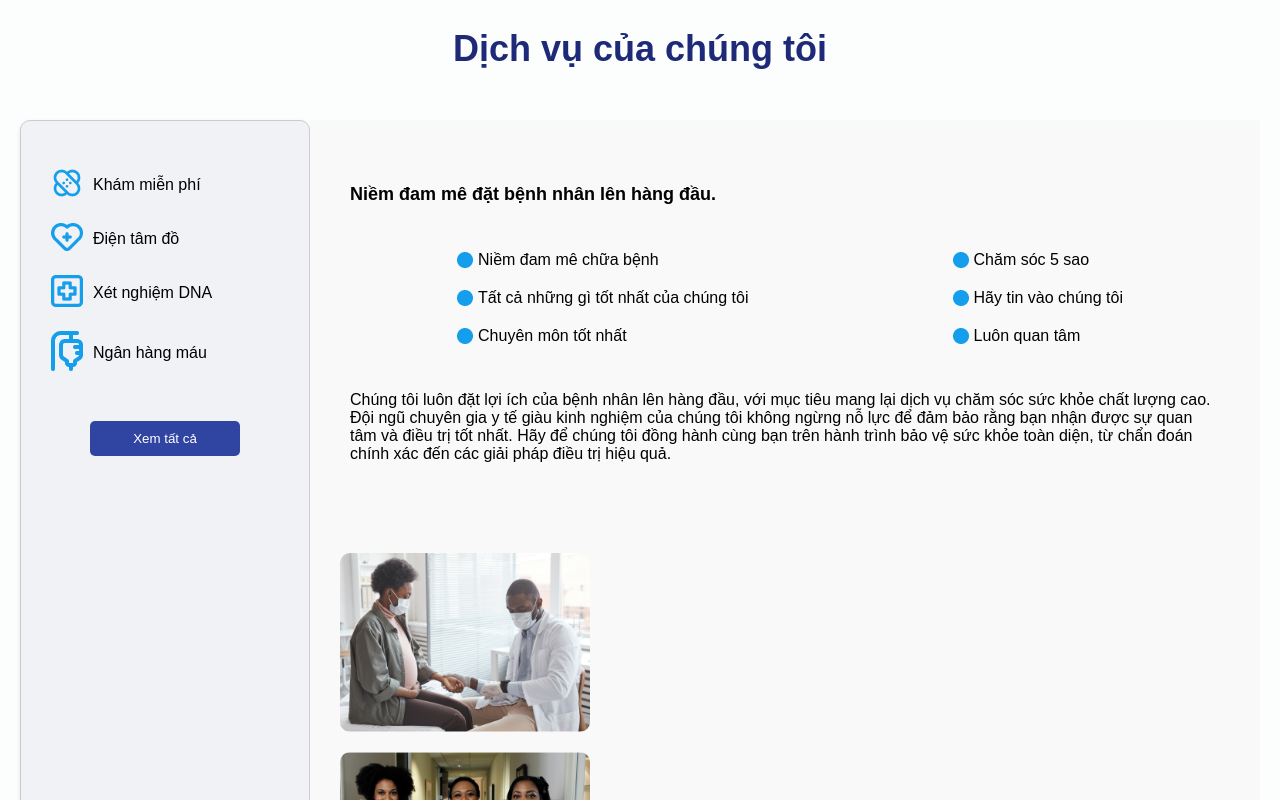
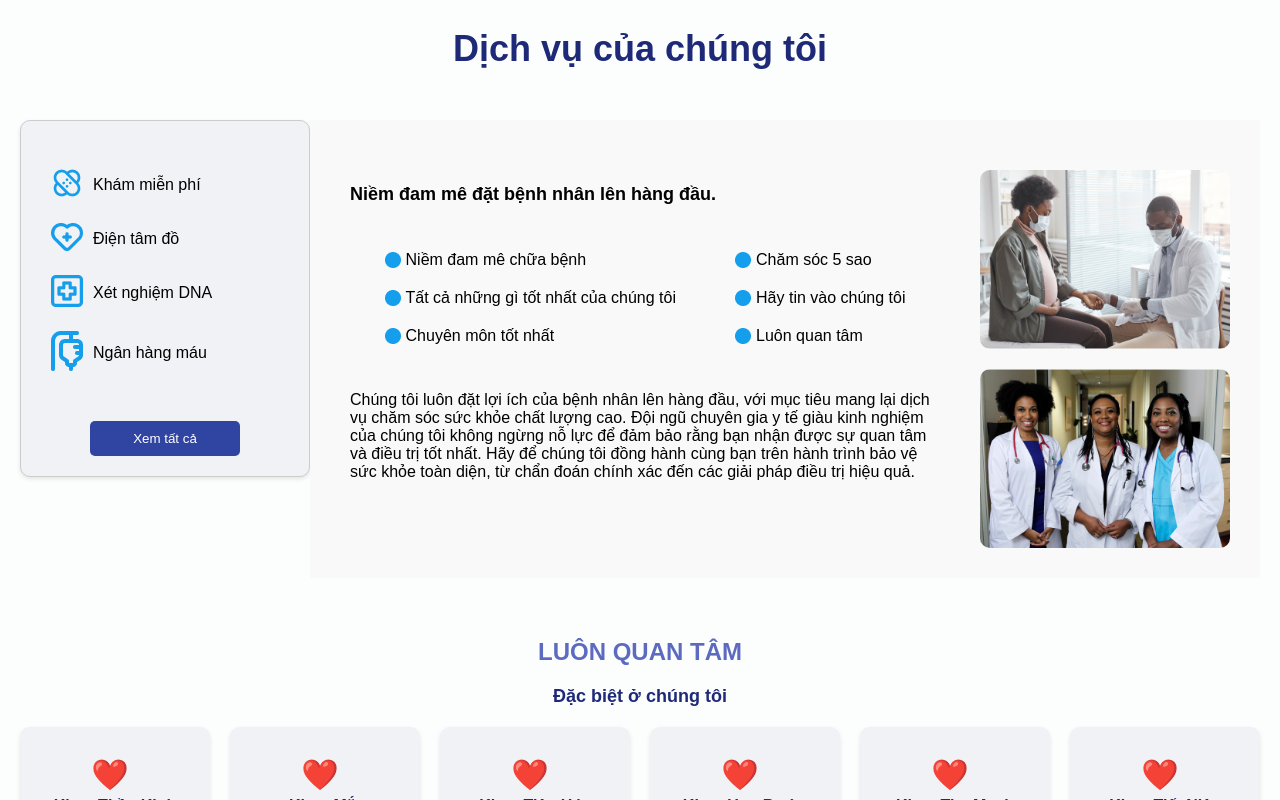
Before and after one commit to nhantran2642/medical-appointment-booking, a React (Create React App) app in the folder fe/: page /home in a window 1280 px wide. Shown: the part 1600-2400 px from the top of the page. Built offline with nearby package versions, Linux system fonts and the light colour scheme; no server answers.

Commit message:
Update style.scss

```diff
--- a/fe/src/pages/homePage/style.scss
+++ b/fe/src/pages/homePage/style.scss
@@ -261,10 +261,15 @@
 .main-service {
     display: flex;
     padding: 20px;
+    .content{
+    display: flex;
+    flex-direction: row;
+    }
 }
 
 .sidebar-home {
     width: 20%;
+    height: 100%;
     background-color: #f0f2f5;
     padding: 20px;
     display: flex;
```
